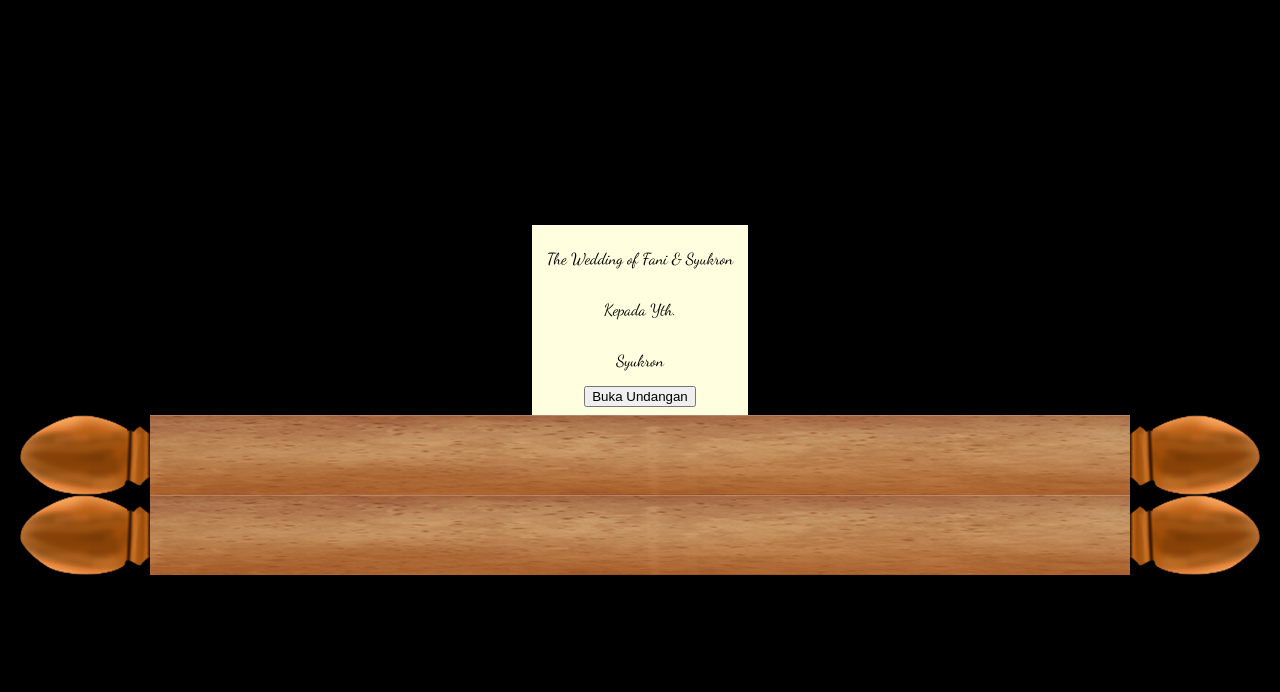
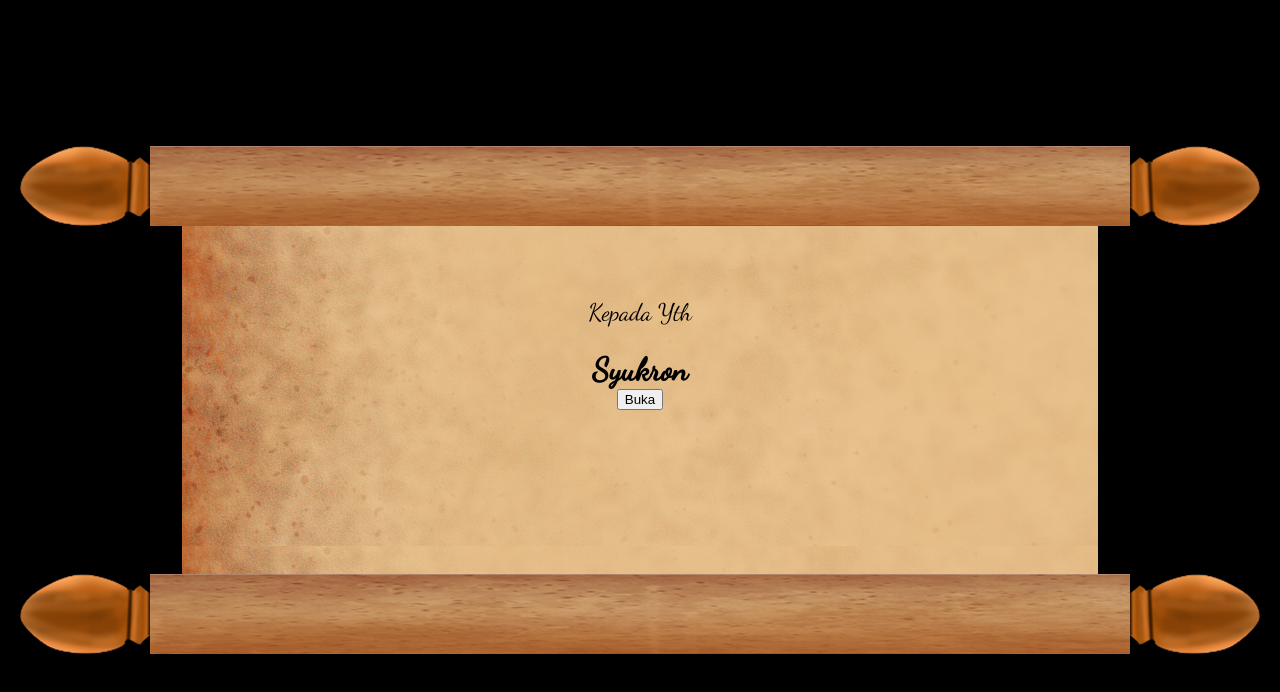
Before and after one commit to syukronmuttaqien/wedding-app, a React (Create React App) app: page / in a window 1280 px wide. Shown: the top 692 px of the page. Built offline with nearby package versions, Linux system fonts and the light colour scheme.

Commit message:
Update Progress

```diff
--- a/package.json
+++ b/package.json
@@ -3,6 +3,8 @@
   "version": "0.1.0",
   "private": true,
   "dependencies": {
+    "@react-spring/web": "^9.6.1",
+    "@reactivers/hooks": "^1.0.14",
     "@testing-library/jest-dom": "^5.16.5",
     "@testing-library/react": "^13.4.0",
     "@testing-library/user-event": "^13.5.0",
--- a/src/App.css
+++ b/src/App.css
@@ -23,10 +23,13 @@ body {
   align-items: center;
   justify-content: center;
   width: 200px;
+  position: absolute;
   background-color: lightyellow;
+  z-index: 11;
 }
 
 .outer {
+  width: '100%';
   display: flex;
   flex-direction: column;
   align-items: center;
@@ -35,16 +38,16 @@ body {
 }
 
 .App {
+  width: '100%';
   padding-left: 160px;
   padding-right: 160px;
 }
 
 .paper-content {
-  min-width: 100%;
-  background-size: contain;
+  width: '100%';
+  height: auto;
   background-image: url('./images/paper.png');
   background-repeat: repeat-y;
-  height: auto;
   padding: 48px;
 }
 
--- a/src/App.tsx
+++ b/src/App.tsx
@@ -1,40 +1,106 @@
-import React, { useState } from 'react';
+/* eslint-disable @typescript-eslint/no-use-before-define */
+import React, { useEffect, useRef, useState } from 'react';
 import logo from './logo.svg';
+import { animated, useSpring } from '@react-spring/web'
 import './App.css';
-import OurBox from './Components/OurBox';
+import OurBox, { DEFAULT_HEIGHT } from './Components/OurBox';
 import RollWood from './Components/RollWood';
 import ThePromises from './Components/ThePromises';
 import Invitation from './Components/Invitation';
 
 function App() {
+  const appRef: any = useRef(null)
+  const outerRef: any = useRef(null)
+  const paperContentRef: any = useRef(null)
+  const [viewHeight, setViewHeight] = useState(0);
+
+  const setDefaultHeight = () => {
+    console.log({height: document.getElementsByClassName('paper-content')[0].clientHeight})
+    setViewHeight(document.getElementsByClassName('paper-content')[0].clientHeight)
+  }
+
+  useEffect(() => {
+    setDefaultHeight();
+  }, [])
+
+
   const [isShow, setShow] = useState(false)
+  const [heightAnimation, api] = useSpring(() => ({
+    from: {
+      height: DEFAULT_HEIGHT - 48 + "px",
+    },
+  }), [viewHeight])
+  const [scaleAnimation, apiScale] = useSpring(() => ({
+    from: {
+      display: "none",
+      padding: "48px",
+    },
+  }), [viewHeight])
+
+  const handleShow = () => {
+    const duration = 1500;
+    setShow(!isShow)
+    api.start({
+      config: {
+        duration,
+      },
+      to: {
+        height: `${viewHeight}px`,
+      }
+    })
+
+    apiScale.start({
+      config: {
+        duration: 500
+      },
+      from: {
+        // padding: "0px",
+      },
+      to: {
+        display: "block",
+        padding: "48px",
+      }
+    })
+
+    setTimeout(() => {
+      window.scrollTo({behavior: 'smooth', top: DEFAULT_HEIGHT + 200})
+    }, 100)
+  }
+
+  console.log({outerRef})
 
   return (
-    <div className='outer'>
-      {!isShow && (
+    <div ref={outerRef} className='outer'>
+      {/* {!isShow && (
         <div className='inv-card'>
           <p>The Wedding of Fani & Syukron</p>
           <p>Kepada Yth.</p>
           <p>Syukron</p>
-          <button onClick={() => setShow(true)}>Buka Undangan</button>
+          <button onClick={handleShow}>Buka Undangan</button>
         </div>
-      )}
+       )}  */}
       <RollWood />
-      <div className="App">
-      {isShow && (
-        <div className='paper-content'>
-          <center>
-            {/* {!isShow && (
-              <OurBox onClickOpen={() => setShow(true)} name='Syukron' />
-            )} */}
-
+        <animated.div ref={appRef} className="App">
+          <animated.div
+            ref={paperContentRef}
+            className="paper-content"
+            style={viewHeight !== 0 ? {...heightAnimation} : {}}
+            >
+            <center>
+              <OurBox width={outerRef?.current?.clientWidth} name='Syukron' onClickOpen={handleShow} />
+              <animated.div style={viewHeight !== 0 ? {...scaleAnimation} : {}}>
                 <ThePromises />
                 <Invitation />
 
-          </center>
-        </div>
-      )}
-      </div>
+                <ThePromises />
+
+                <ThePromises />
+
+                <ThePromises />
+              </ animated.div>
+            </center>
+          </animated.div>
+        </animated.div>
       <RollWood />
     </div>
   );
--- a/src/Components/OurBox.tsx
+++ b/src/Components/OurBox.tsx
@@ -1,30 +1,31 @@
-import React from 'react'
+import React from "react";
 
 // import image1 from '../images/image1.jpg'
 // import imageDummy from '../images/image-dummy.jpg'
-import './styles.css'
+import "./styles.css";
+
+export const DEFAULT_HEIGHT = 300;
 
 type OurBoxProps = {
-    name: string
-    onClickOpen: () => void
-}
+    width: number;
+  name: string;
+  onClickOpen: () => void;
+};
 
 const OurBox = (props: OurBoxProps) => {
-    const { name, onClickOpen } = props;
+  const { name, onClickOpen, width } = props;
 
-    return (
-        <div className="ourbox-outer-container">
-            <div className="ourbox-container">
-                {/* <img src={image1} className='ourbox-image' alt='Fani & Syukron' /> */}
-                <div className='ourbox-name-box'>
-                    <h3 className="our-name-text">Fani & Syukron</h3>
-                    <p className='our-name-for'>Kepada Yth</p>
-                    <b className='our-guest-name'>{name}</b>
-                    <button onClick={onClickOpen}>Buka</button>
-                </div>
-            </div>
-        </div>
-    )
-}
+  return (
+    <div className='ourbox-name-box' style={{
+        width: width ? width - 460 : 0,
+        height: DEFAULT_HEIGHT,
+      }}>
+      <p className="our-name-for">Kepada Yth</p>
+      <b className="our-guest-name">{name}</b>
+      <br />
+      <button onClick={onClickOpen}>Buka</button>
+    </div>
+  );
+};
 
-export default OurBox
+export default OurBox;
--- a/src/Components/styles.css
+++ b/src/Components/styles.css
@@ -47,12 +47,7 @@
 }
 
 .ourbox-name-box {
-    display: flex;
-    flex-direction: column;
-    align-items: center;
-    justify-content: center;
-    flex: 1;
-    height: 100%;
+    width: 72%;
 }
 
 .our-name-text {
```
Also changed, not shown: 1 other file (tests, documents, lock files or other folders).
